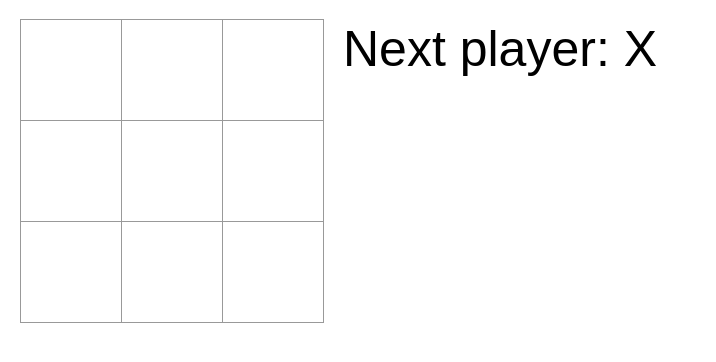
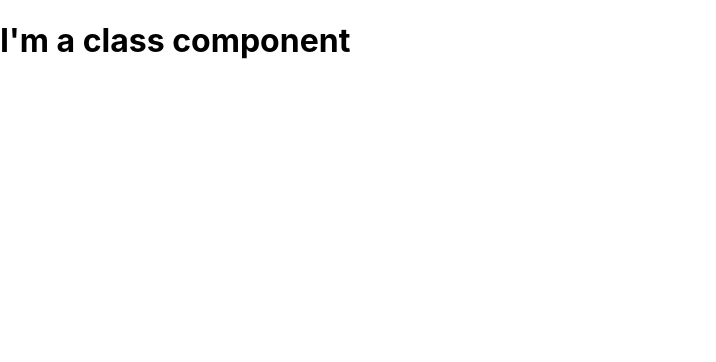
Before and after one commit to parkjbdev/js-react_HelloWorld, a React (Create React App) app: page / in a window 1280 px wide. Shown: the top 362 px of the page, without its empty margins (0-716 px from the left). Built offline with nearby package versions, Linux system fonts and the light colour scheme.

Commit message:
CH05 First Commit

```diff
--- a/src/component/ch05/ch05.js
+++ b/src/component/ch05/ch05.js
@@ -1,7 +1,12 @@
 import React from "react";
 
 class App extends React.Component {
+    state = {
+        count: 0,
+    }
     render() {
         return <h1>I'm a class component</h1>;
     }
 }
+
+export default App;
--- a/src/index.js
+++ b/src/index.js
@@ -1,14 +1,16 @@
 import React from 'react';
 import ReactDOM from 'react-dom';
 import './index.css';
-import App from './component/DefaultApp/App';
-import Game from './component/TicTacToe/TicTacToe';
+// import App from './component/DefaultApp/App';
+// import Game from './component/TicTacToe/TicTacToe';
+import App from './component/ch05/ch05'
 import * as serviceWorker from './serviceWorker';
 
 ReactDOM.render(
   <React.StrictMode>
     {/*<App />*/}
-    <Game />
+    {/*<Game />*/}
+    <App />
   </React.StrictMode>,
   document.getElementById('root')
 );
```
